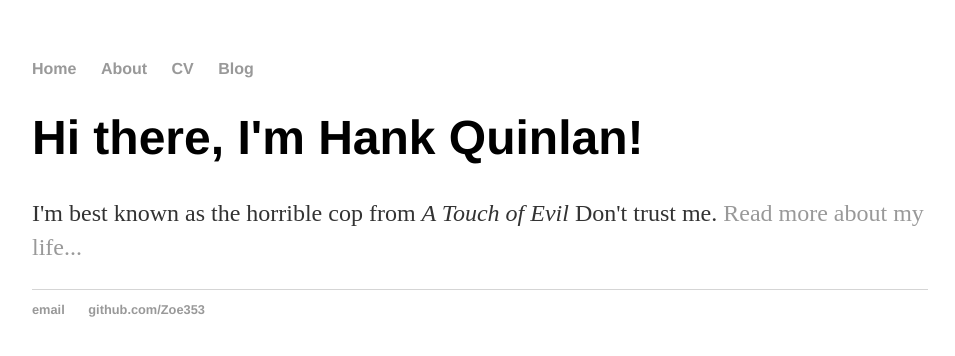
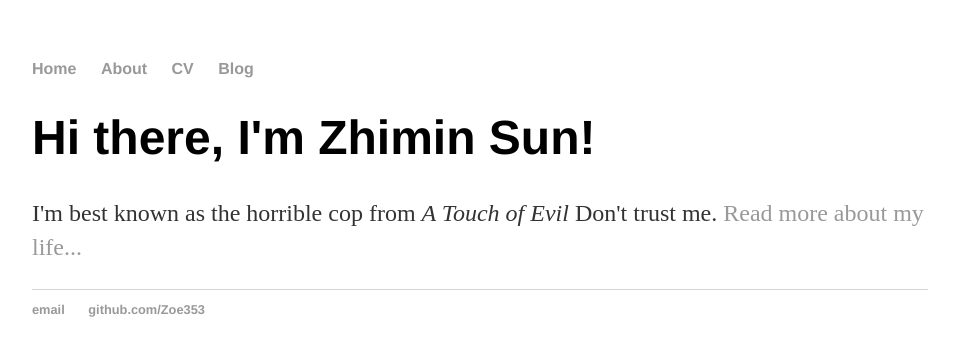
Before and after one commit to Zoe353/Zoe353.github.io, a Jekyll site: the page built from about/index.html, in a window 1280 px wide. Shown: the top 356 px of the page, without its empty margins (160-1115 px from the left). Built offline with Jekyll 4.4.1, drawn with Linux system fonts in a browser that asks for light colours.

Commit message:
Update index.html

```diff
--- a/about/index.html
+++ b/about/index.html
@@ -3,6 +3,6 @@ layout: default
 title: About Zhimin Sun
 ---
 	<div class="blurb">
-	<h1>Hi there, I'm Hank Quinlan!</h1>
+	<h1>Hi there, I'm Zhimin Sun!</h1>
 	<p>I'm best known as the horrible cop from <em>A Touch of Evil</em> Don't trust me. <a href="/about">Read more about my life...</a></p>
 </div><!-- /.blurb -->
```
